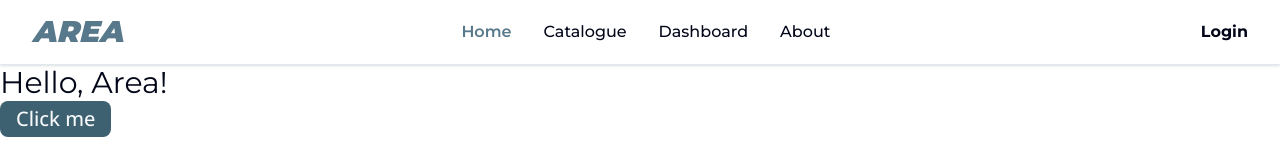
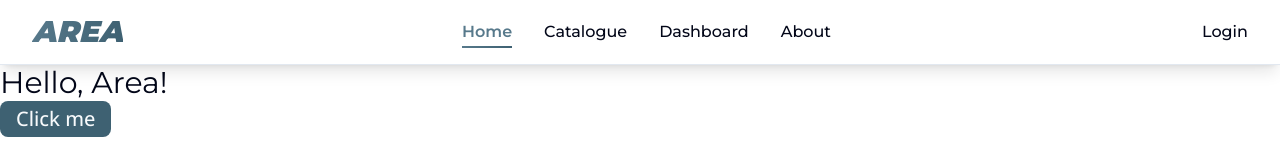
Before and after one commit to cafe-sur-cour/AREA, a Next.js app in the folder web/: page / in a window 1280 px wide. Shown: the top 160 px of the page. Built offline with nearby package versions, Linux system fonts and the light colour scheme.

Commit message:
refactor (Navigation): enhance styling and transitions for improved user experience

```diff
--- a/web/components/header.tsx
+++ b/web/components/header.tsx
@@ -33,16 +33,18 @@ export default function Navigation() {
   };
 
   return (
-    <nav className='bg-app-surface shadow-sm border-b'>
+    <nav className='bg-app-surface/80 backdrop-blur-md shadow-lg border-b border-app-border-light/50 sticky top-0 z-50'>
       <div className='max-w-7xl mx-auto px-4 sm:px-6 lg:px-8'>
         <div className='flex justify-between h-16'>
           {/* Logo */}
           <div className='flex items-center'>
             <Link
               href='/'
-              className='flex items-center text-3xl font-heading font-black italic text-area-primary hover:text-area-hover transition-colors'
+              className='flex items-center text-3xl font-heading font-black italic text-area-primary hover:text-area-hover transition-all duration-300 hover:scale-105'
             >
-              <span>AREA</span>
+              <span className='bg-gradient-to-r from-area-primary to-area-hover bg-clip-text text-transparent'>
+                AREA
+              </span>
             </Link>
           </div>
 
@@ -52,13 +54,18 @@ export default function Navigation() {
               <Link
                 key={item.href}
                 href={item.href}
-                className={`font-heading transition-colors ${
+                className={`font-heading transition-all duration-300 relative group ${
                   pathname === item.href
                     ? 'text-area-primary font-semibold'
                     : 'text-app-text-secondary hover:text-area-primary font-medium'
                 }`}
               >
                 {item.label}
+                <span
+                  className={`absolute -bottom-1 left-0 w-0 h-0.5 bg-gradient-to-r from-area-primary to-area-hover transition-all duration-300 group-hover:w-full ${
+                    pathname === item.href ? 'w-full' : ''
+                  }`}
+                ></span>
               </Link>
             ))}
           </div>
@@ -67,25 +74,26 @@ export default function Navigation() {
           <div className='hidden lg:flex w-fit pl-8 items-center space-x-4'>
             {isAuthenticated ? (
               <>
-                {user?.role === 'admin' && (
+                {user?.is_admin && (
                   <button
                     onClick={handleSwitchToAdmin}
-                    className='font-heading font-medium text-area-primary hover:text-area-hover transition-colors cursor-pointer'
+                    className='font-heading font-medium text-area-primary hover:text-area-hover transition-all duration-300 px-3 py-1.5 rounded-lg hover:bg-area-light/20'
                   >
                     Admin Area
                   </button>
                 )}
                 <button
                   onClick={handleSwitchToProfile}
-                  className={`font-heading font-bold text-app-text-secondary hover:text-area-hover transition-colors cursor-pointer ${
-                    pathname === '/profile' && 'text-area-primary'
+                  className={`font-heading font-bold text-app-text-secondary hover:text-area-hover transition-all duration-300 cursor-pointer p-1.5 rounded-lg hover:bg-area-light/20 ${
+                    pathname === '/profile' &&
+                    'text-area-primary bg-area-light/30'
                   }`}
                 >
                   <IDAvatar id={0} />
                 </button>
                 <button
                   onClick={handleLogout}
-                  className='font-heading font-bold text-app-text-secondary hover:text-app-red-primary transition-colors cursor-pointer'
+                  className='font-heading font-bold text-app-text-secondary hover:text-app-red-primary transition-all duration-300 cursor-pointer p-1.5 rounded-lg hover:bg-red-50 dark:hover:bg-red-900/20'
                 >
                   <LogOut />
                 </button>
@@ -93,9 +101,10 @@ export default function Navigation() {
             ) : (
               <Link
                 href='/login'
-                className='font-heading font-bold text-app-text-secondary hover:text-area-primary'
+                className='font-heading font-medium text-app-text-secondary hover:text-area-primary transition-all duration-300 relative group'
               >
                 Login
+                <span className='absolute -bottom-1 left-0 w-0 h-0.5 bg-gradient-to-r from-area-primary to-area-hover transition-all duration-300 group-hover:w-full'></span>
               </Link>
             )}
           </div>
@@ -104,7 +113,7 @@ export default function Navigation() {
           <div className='lg:hidden flex items-center'>
             <button
               onClick={() => setIsMenuOpen(!isMenuOpen)}
-              className='text-app-text-secondary hover:text-area-primary focus:outline-none focus:text-area-primary transition-colors'
+              className='text-app-text-secondary hover:text-area-primary focus:outline-none focus:text-area-primary transition-all duration-300 p-2 rounded-lg hover:bg-area-light/20'
             >
               {isMenuOpen ? (
                 <X className='h-6 w-6' />
@@ -117,23 +126,23 @@ export default function Navigation() {
 
         {/* Mobile Navigation Menu */}
         {isMenuOpen && (
-          <div className='lg:hidden border-t border-app-border-light bg-app-surface'>
+          <div className='lg:hidden border-t border-app-border-light/50 bg-app-surface/95 backdrop-blur-sm'>
             <div className='px-2 pt-2 pb-3 space-y-1'>
               {navItems.map(item => (
                 <Link
                   key={item.href}
                   href={item.href}
                   onClick={() => setIsMenuOpen(false)}
-                  className={`font-heading block px-3 py-2 rounded-md text-base font-medium transition-colors ${
+                  className={`font-heading block px-3 py-2 rounded-lg text-base font-medium transition-all duration-300 ${
                     pathname === item.href
-                      ? 'text-area-primary bg-app-blue-light'
-                      : 'text-app-text-secondary hover:text-area-primary hover:bg-app-surface-hover'
+                      ? 'text-area-primary bg-area-light/30 border-l-4 border-area-primary'
+                      : 'text-app-text-secondary hover:text-area-primary hover:bg-area-light/20'
                   }`}
                 >
                   {item.label}
                 </Link>
               ))}
-              <div className='border-t border-app-border-light pt-2 space-y-1'>
+              <div className='border-t border-app-border-light/50 pt-2 space-y-1'>
                 {isAuthenticated ? (
                   <>
                     <button
@@ -141,7 +150,7 @@ export default function Navigation() {
                         handleSwitchToProfile();
                         setIsMenuOpen(false);
                       }}
-                      className='font-heading block w-full text-left px-3 py-2 rounded-md text-base font-bold text-app-text-secondary hover:text-area-primary hover:bg-app-surface-hover transition-colors'
+                      className='font-heading block w-full text-left px-3 py-2 rounded-lg text-base font-bold text-app-text-secondary hover:text-area-primary hover:bg-area-light/20 transition-all duration-300'
                     >
                       Profile
                     </button>
@@ -150,7 +159,7 @@ export default function Navigation() {
                         handleLogout();
                         setIsMenuOpen(false);
                       }}
-                      className='font-heading block w-full text-left px-3 py-2 rounded-md text-base font-bold text-app-text-secondary hover:text-app-red-primary hover:bg-app-surface-hover transition-colors'
+                      className='font-heading block w-full text-left px-3 py-2 rounded-lg text-base font-bold text-app-text-secondary hover:text-app-red-primary hover:bg-red-50 dark:hover:bg-red-900/20 transition-all duration-300'
                     >
                       Logout
                     </button>
@@ -159,7 +168,7 @@ export default function Navigation() {
                   <Link
                     href='/login'
                     onClick={() => setIsMenuOpen(false)}
-                    className='font-heading block px-3 py-2 rounded-md text-base font-bold text-app-text-secondary hover:text-area-primary hover:bg-app-surface-hover transition-colors'
+                    className='font-heading block px-3 py-2 rounded-lg text-base font-bold text-app-text-secondary hover:text-area-primary hover:bg-area-light/20 transition-all duration-300'
                   >
                     Login
                   </Link>
--- a/web/components/ui/InputAvatar.tsx
+++ b/web/components/ui/InputAvatar.tsx
@@ -29,7 +29,7 @@ export function IDAvatar(props: IDAvatarProps) {
     const fetchUser = async () => {
       try {
         const res = await api.get<{ name: string; userImage: string }>({
-          endpoint: `/users/chat_img_name/${props.id}`,
+          endpoint: `/users/img_name/${props.id}`,
         });
         if (res.data && res.data.userImage) {
           setImg(res.data.userImage);
--- a/web/contexts/AuthContext.tsx
+++ b/web/contexts/AuthContext.tsx
@@ -63,7 +63,7 @@ export function AuthProvider({ children }: { children: React.ReactNode }) {
             }
           }
 
-          const resp = await api.get<User>({ endpoint: '/user' });
+          const resp = await api.get<User>({ endpoint: '/user/me' });
           if (!resp.data) {
             throw new Error('Invalid user data received');
           }
@@ -83,7 +83,6 @@ export function AuthProvider({ children }: { children: React.ReactNode }) {
 
   const login = async (token: string, userData: User) => {
     document.cookie = `authToken=${token}; path=/; max-age=${60 * 60 * 24 * 7}`;
-
     setUser(userData);
   };
 
--- a/web/lib/api.ts
+++ b/web/lib/api.ts
@@ -123,7 +123,7 @@ export const api = {
   ): Promise<{ data: T | null }> => {
     const response = await apiPost(endpoint, data);
     if (!response.ok) {
-      throw new Error(`API request failed: ${response.statusText}`);
+      throw new Error(`${response.json()}`);
     }
     try {
       const responseData = await response.json();
@@ -140,7 +140,7 @@ export const api = {
   ): Promise<{ data: T | null }> => {
     const response = await apiPut(endpoint, data);
     if (!response.ok) {
-      throw new Error(`API request failed: ${response.statusText}`);
+      throw new Error(`${response.json()}`);
     }
     try {
       const responseData = await response.json();
```
